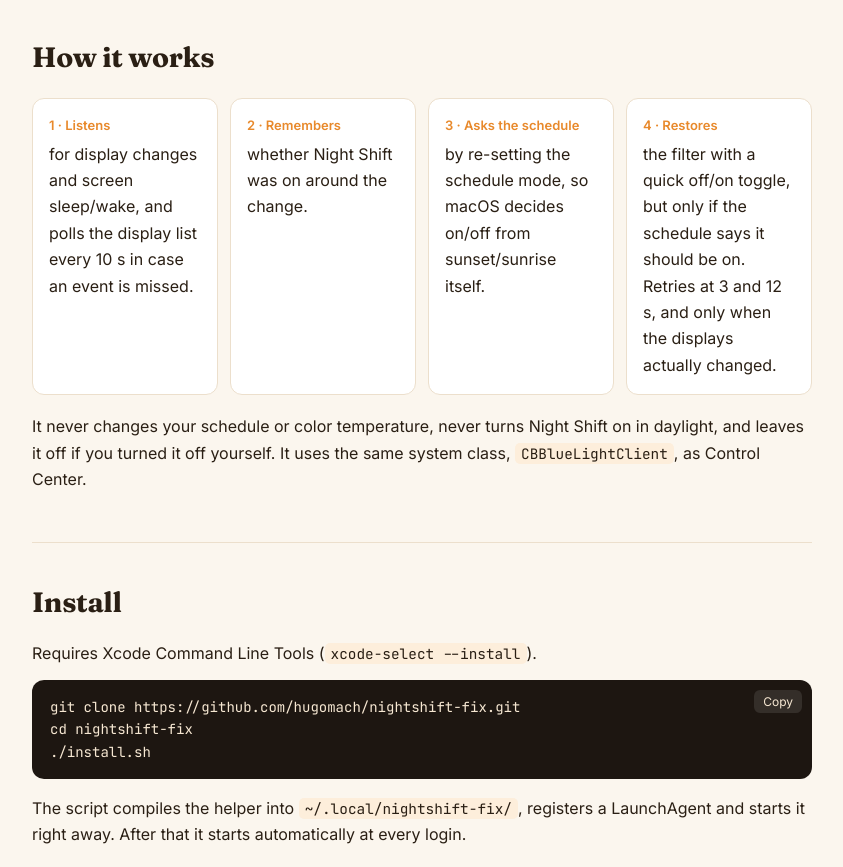
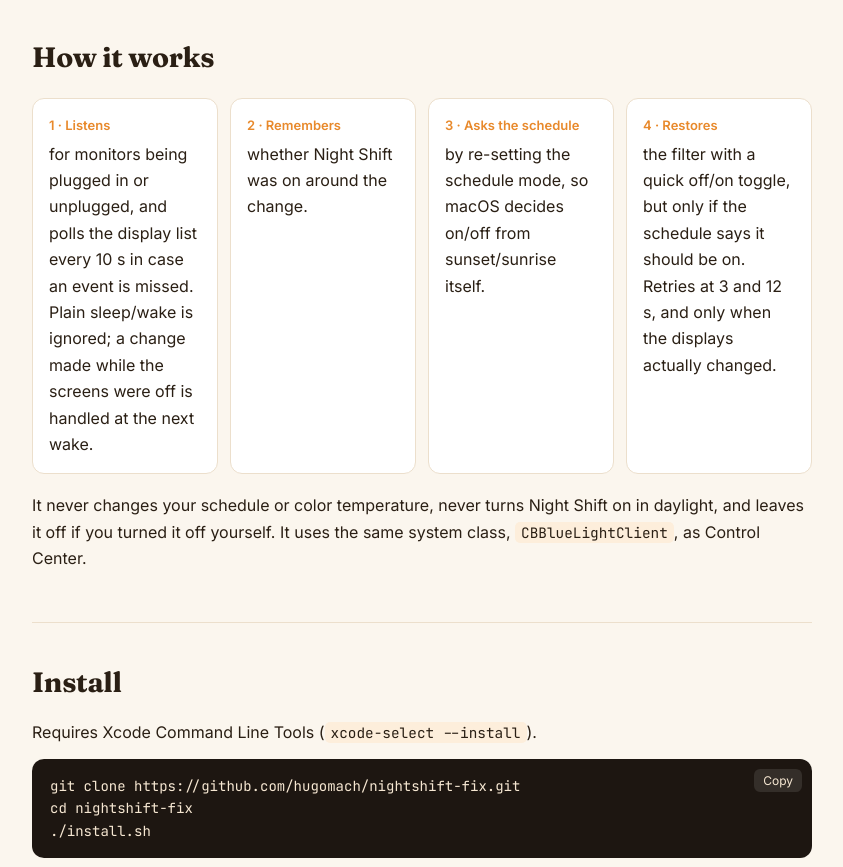
Before and after one commit to hugomach/nightshift-fix, a plain HTML site: page docs/index.html in a window 1280 px wide. Shown: the part 1014-1881 px from the top of the page, without its empty margins (218-1061 px from the left). Drawn offline with Linux system fonts and the light colour scheme.

Commit message:
Don't flicker on plain sleep/wake; only react to plug/unplug
Opening the lid with no monitor attached toggled Night Shift twice, because
the display fingerprint included sleep state. Now only a change in the set
of connected displays marks a re-apply as owed; it runs once a display is
awake (immediately, or at the next wake if unplugged while asleep).

Co-Authored-By: Claude Opus 5.5 <noreply@anthropic.com>

```diff
--- a/docs/index.html
+++ b/docs/index.html
@@ -81,7 +81,7 @@ footer{padding:40px 0 60px;color:var(--muted);font-size:14px;text-align:center;b
 <section>
   <h2>How it works</h2>
   <div class="steps">
-    <div class="step"><b>1 · Listens</b>for display changes and screen sleep/wake, and polls the display list every 10 s in case an event is missed.</div>
+    <div class="step"><b>1 · Listens</b>for monitors being plugged in or unplugged, and polls the display list every 10 s in case an event is missed. Plain sleep/wake is ignored; a change made while the screens were off is handled at the next wake.</div>
     <div class="step"><b>2 · Remembers</b>whether Night Shift was on around the change.</div>
     <div class="step"><b>3 · Asks the schedule</b>by re-setting the schedule mode, so macOS decides on/off from sunset/sunrise itself.</div>
     <div class="step"><b>4 · Restores</b>the filter with a quick off/on toggle, but only if the schedule says it should be on. Retries at 3 and 12 s, and only when the displays actually changed.</div>
```
Also changed, not shown: 2 other files.
